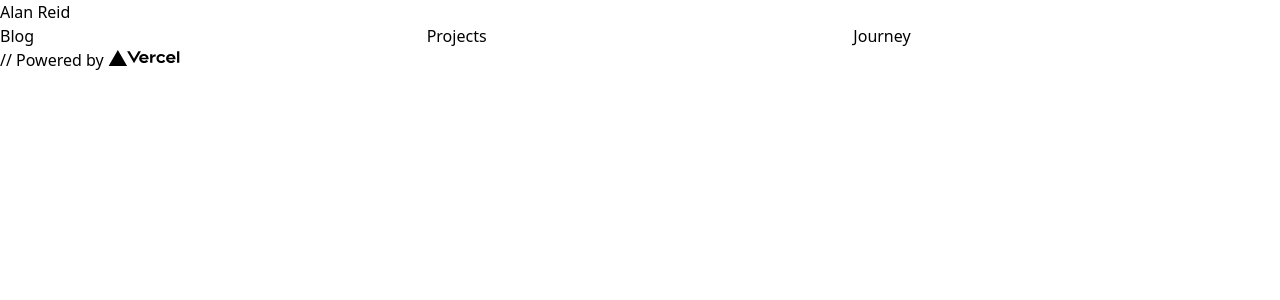
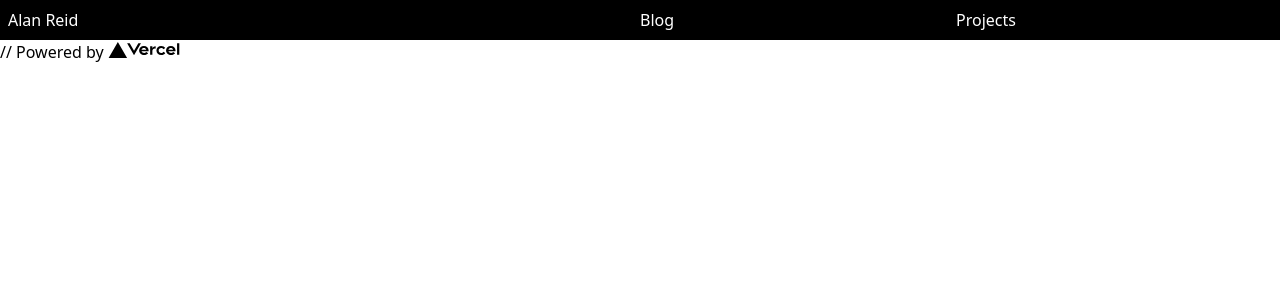
Before and after one commit to Coldboltage/alanreid-nextjs, a Next.js app: page / in a window 1280 px wide. Shown: the top 300 px of the page. Built offline with nearby package versions, Linux system fonts and the light colour scheme.

Commit message:
Added styles and a nav for now

```diff
--- a/components/Header.js
+++ b/components/Header.js
@@ -5,15 +5,14 @@ const Header = () => {
   return <header>
     {/* Nav for the top of each page */}
     {/* >> Each Section  */}
-    <nav>
+    <nav className="grid grid-cols-2 p-2 space-between bg-black">
       {/* Divided into two section */}
-      <section>
+      <section className="text-white">
         Alan Reid
       </section>
-      <section className="grid grid-cols-3">
+      <section className="grid grid-cols-2 text-white">
         <div>Blog</div>
         <div>Projects</div>
-        <div>Journey</div>
       </section>
     </nav>
   </header>;
```
